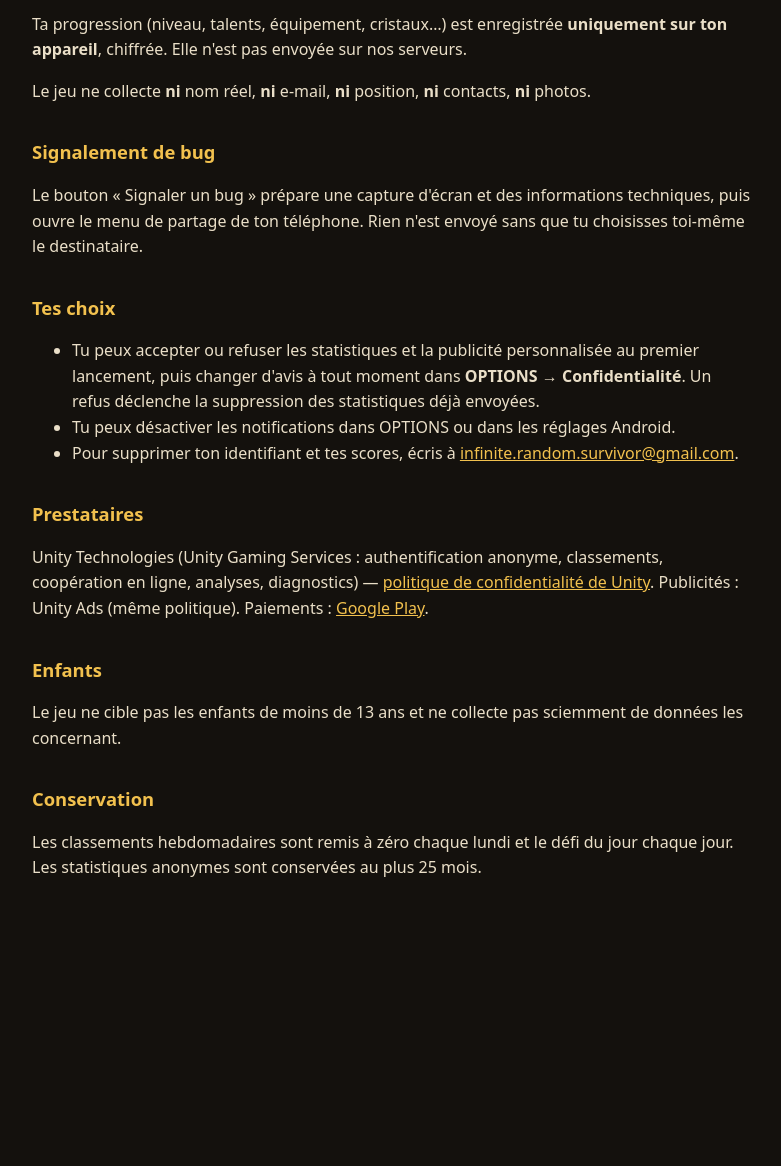
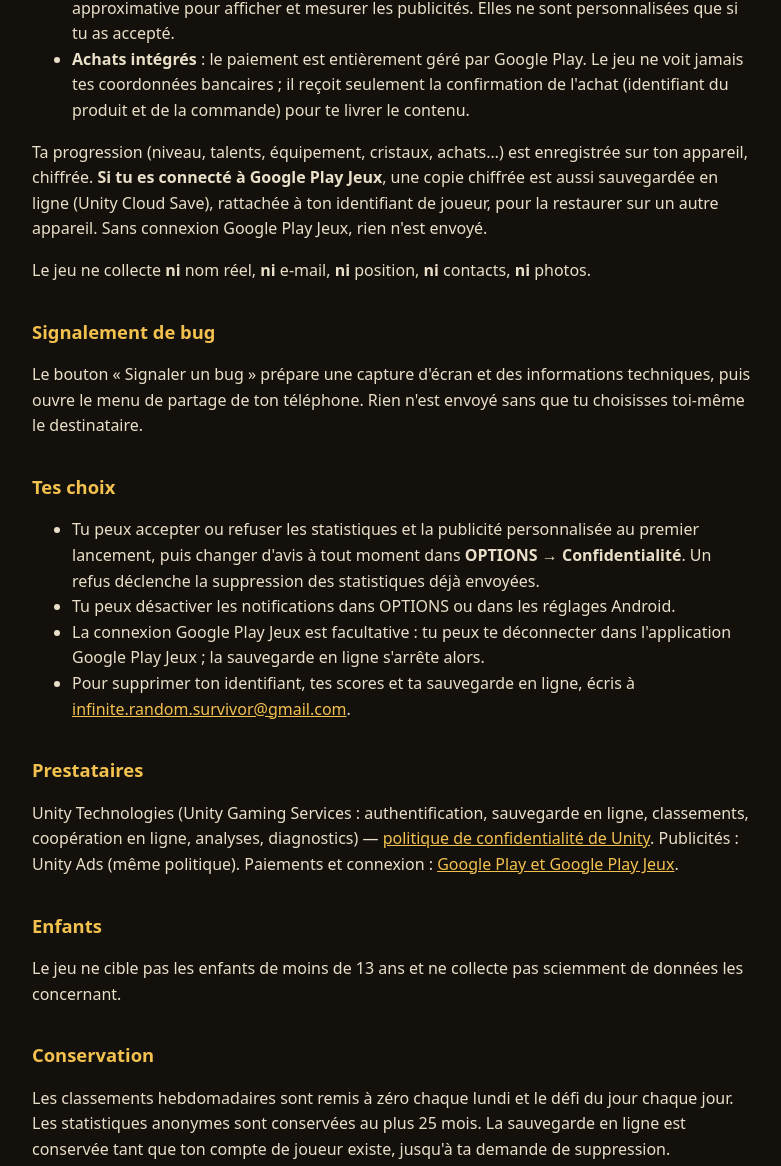
Before and after one commit to sosodu93/irs-legal, a plain HTML site: page index.html in a window 1280 px wide. Shown: the part 747-1913 px from the top of the page, without its empty margins (248-1029 px from the left). Before the commit the page ends 1668 px from the top, so only its background shows below. Drawn offline with Linux system fonts and the light colour scheme.

Commit message:
Google Play Jeux : lien du compte et sauvegarde en ligne
Co-Authored-By: Claude Opus 5.5 <noreply@anthropic.com>

```diff
--- a/index.html
+++ b/index.html
@@ -21,14 +21,15 @@
 
 <h2>Ce que le jeu collecte</h2>
 <ul>
-  <li><b>Identifiant de joueur anonyme</b> (Unity Gaming Services) : créé automatiquement, sans nom ni e-mail. Il sert au classement en ligne, au défi du jour et à la coopération en ligne.</li>
+  <li><b>Identifiant de joueur anonyme</b> (Unity Gaming Services) : créé automatiquement, sans nom ni e-mail. Il sert au classement en ligne, au défi du jour, à la coopération en ligne et à la sauvegarde de ta progression.</li>
+  <li><b>Compte Google Play Jeux</b> (Android) : si tu es connecté à Google Play Jeux, le jeu relie ton identifiant de joueur à ton identifiant Google Play Jeux. Le jeu ne reçoit ni ton e-mail ni ton nom réel. Ce lien permet de retrouver ta progression sur un nouveau téléphone ou après une réinstallation.</li>
   <li><b>Pseudo et score</b> : si tu joues, ton pseudo, ton score, ta classe et ton niveau apparaissent dans les classements publics (hebdomadaire et défi du jour).</li>
   <li><b>Statistiques de jeu anonymes</b> — <i>uniquement si tu as accepté</i> : durée et résultat des parties, classe jouée, niveau atteint, succès débloqués (Unity Analytics).</li>
   <li><b>Rapports de plantage</b> : en cas de plantage, un rapport technique (modèle d'appareil, version d'Android, trace de l'erreur) est envoyé à Unity Cloud Diagnostics pour corriger le problème.</li>
   <li><b>Publicités</b> : les publicités récompensées (Unity Ads) ne s'affichent que si tu le demandes. Unity Ads peut traiter l'identifiant publicitaire de l'appareil, son modèle et une adresse IP approximative pour afficher et mesurer les publicités. Elles ne sont personnalisées que si tu as accepté.</li>
   <li><b>Achats intégrés</b> : le paiement est entièrement géré par Google Play. Le jeu ne voit jamais tes coordonnées bancaires ; il reçoit seulement la confirmation de l'achat (identifiant du produit et de la commande) pour te livrer le contenu.</li>
 </ul>
-<p>Ta progression (niveau, talents, équipement, cristaux…) est enregistrée <b>uniquement sur ton appareil</b>, chiffrée. Elle n'est pas envoyée sur nos serveurs.</p>
+<p>Ta progression (niveau, talents, équipement, cristaux, achats…) est enregistrée sur ton appareil, chiffrée. <b>Si tu es connecté à Google Play Jeux</b>, une copie chiffrée est aussi sauvegardée en ligne (Unity Cloud Save), rattachée à ton identifiant de joueur, pour la restaurer sur un autre appareil. Sans connexion Google Play Jeux, rien n'est envoyé.</p>
 <p>Le jeu ne collecte <b>ni</b> nom réel, <b>ni</b> e-mail, <b>ni</b> position, <b>ni</b> contacts, <b>ni</b> photos.</p>
 
 <h2>Signalement de bug</h2>
@@ -38,16 +39,17 @@
 <ul>
   <li>Tu peux accepter ou refuser les statistiques et la publicité personnalisée au premier lancement, puis changer d'avis à tout moment dans <b>OPTIONS → Confidentialité</b>. Un refus déclenche la suppression des statistiques déjà envoyées.</li>
   <li>Tu peux désactiver les notifications dans OPTIONS ou dans les réglages Android.</li>
-  <li>Pour supprimer ton identifiant et tes scores, écris à <a style="color:var(--gold)" href="mailto:infinite.random.survivor@gmail.com">infinite.random.survivor@gmail.com</a>.</li>
+  <li>La connexion Google Play Jeux est facultative : tu peux te déconnecter dans l'application Google Play Jeux ; la sauvegarde en ligne s'arrête alors.</li>
+  <li>Pour supprimer ton identifiant, tes scores et ta sauvegarde en ligne, écris à <a style="color:var(--gold)" href="mailto:infinite.random.survivor@gmail.com">infinite.random.survivor@gmail.com</a>.</li>
 </ul>
 
 <h2>Prestataires</h2>
-<p>Unity Technologies (Unity Gaming Services : authentification anonyme, classements, coopération en ligne, analyses, diagnostics) — <a style="color:var(--gold)" href="https://unity.com/legal/privacy-policy">politique de confidentialité de Unity</a>. Publicités : Unity Ads (même politique). Paiements : <a style="color:var(--gold)" href="https://policies.google.com/privacy">Google Play</a>.</p>
+<p>Unity Technologies (Unity Gaming Services : authentification, sauvegarde en ligne, classements, coopération en ligne, analyses, diagnostics) — <a style="color:var(--gold)" href="https://unity.com/legal/privacy-policy">politique de confidentialité de Unity</a>. Publicités : Unity Ads (même politique). Paiements et connexion : <a style="color:var(--gold)" href="https://policies.google.com/privacy">Google Play et Google Play Jeux</a>.</p>
 
 <h2>Enfants</h2>
 <p>Le jeu ne cible pas les enfants de moins de 13 ans et ne collecte pas sciemment de données les concernant.</p>
 
 <h2>Conservation</h2>
-<p>Les classements hebdomadaires sont remis à zéro chaque lundi et le défi du jour chaque jour. Les statistiques anonymes sont conservées au plus 25 mois.</p>
+<p>Les classements hebdomadaires sont remis à zéro chaque lundi et le défi du jour chaque jour. Les statistiques anonymes sont conservées au plus 25 mois. La sauvegarde en ligne est conservée tant que ton compte de joueur existe, jusqu'à ta demande de suppression.</p>
 </main></body>
 </html>
```
